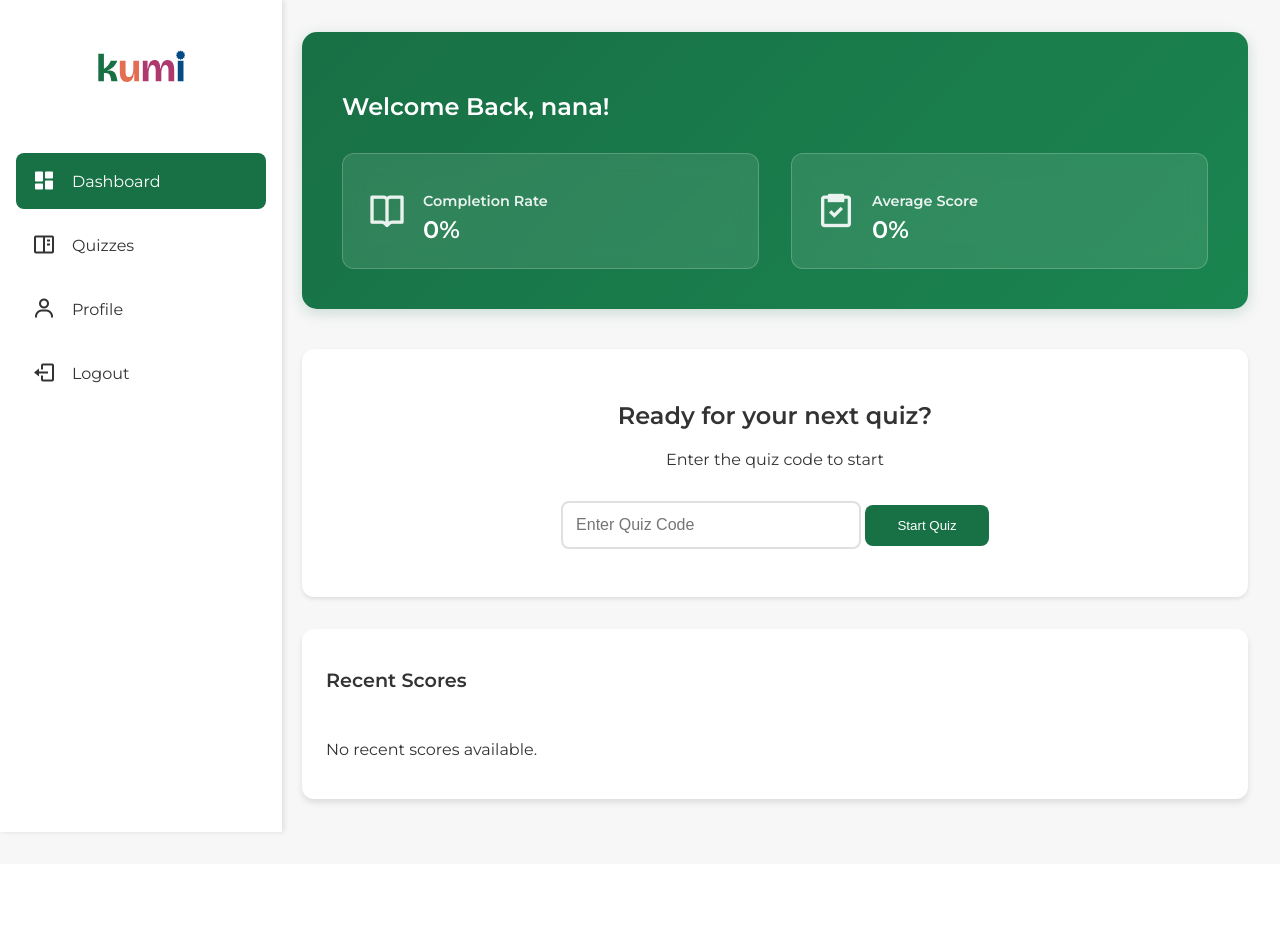
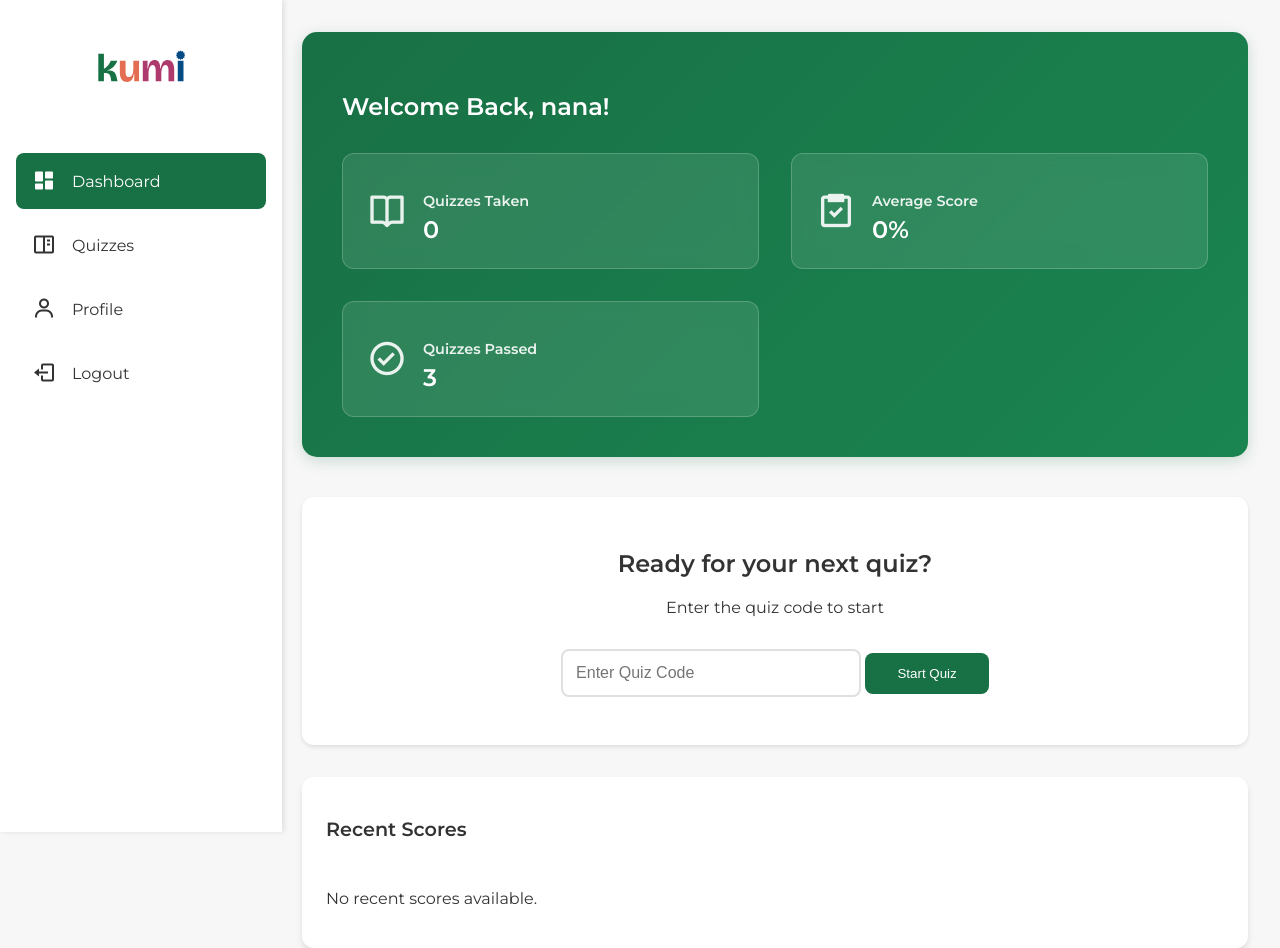
Before and after one commit to nanadotam/kumi_fcln, a PHP site: page /student_dashboard.php in a window 1280 px wide. Before the commit the page ends 834 px from the top, so only its background shows below. Run offline with PHP 8.4, Linux system fonts and the light colour scheme; a user stored in the database is signed in; data comes from the database, SQL or seed files in the repository.

Commit message:
displaying quiz statistics

```diff
--- a/view/student_dashboard.php
+++ b/view/student_dashboard.php
@@ -77,8 +77,8 @@ $averageScore = round($progress['average_score'] ?? 0, 1);
                 <div class="stat-card">
                     <i class='bx bx-book-open'></i>
                     <div class="stat-info">
-                        <h3>Completion Rate</h3>
-                        <p><?= $completionRate ?>%</p>
+                        <h3>Quizzes Taken</h3>
+                        <p><?= $totalQuizzes ?></p>
                     </div>
                 </div>
                 <div class="stat-card">
@@ -86,6 +86,13 @@ $averageScore = round($progress['average_score'] ?? 0, 1);
                     <div class="stat-info">
                         <h3>Average Score</h3>
                         <p><?= $averageScore ?>%</p>
+                    </div>
+                </div>
+                <div class="stat-card">
+                    <i class='bx bx-check-circle'></i>
+                    <div class="stat-info">
+                        <h3>Quizzes Passed</h3>
+                        <p><?= $quizzesPassed ?></p>
                     </div>
                 </div>
             </div>
```
